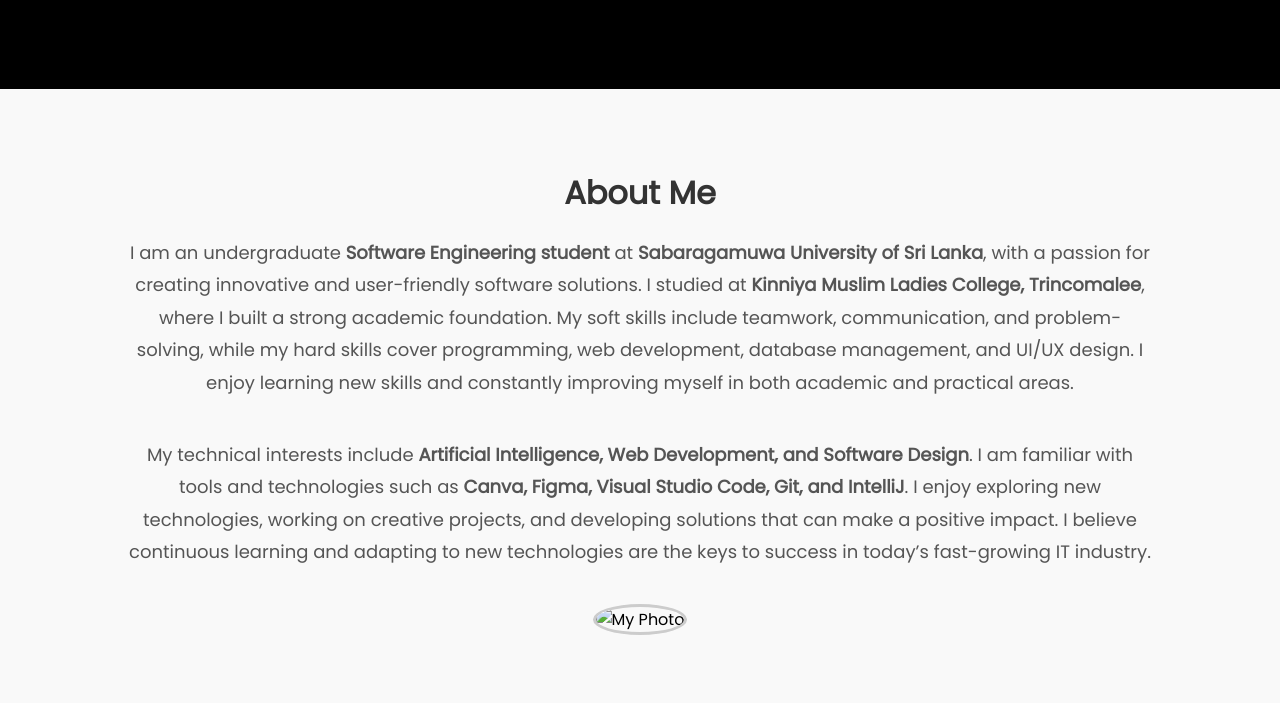
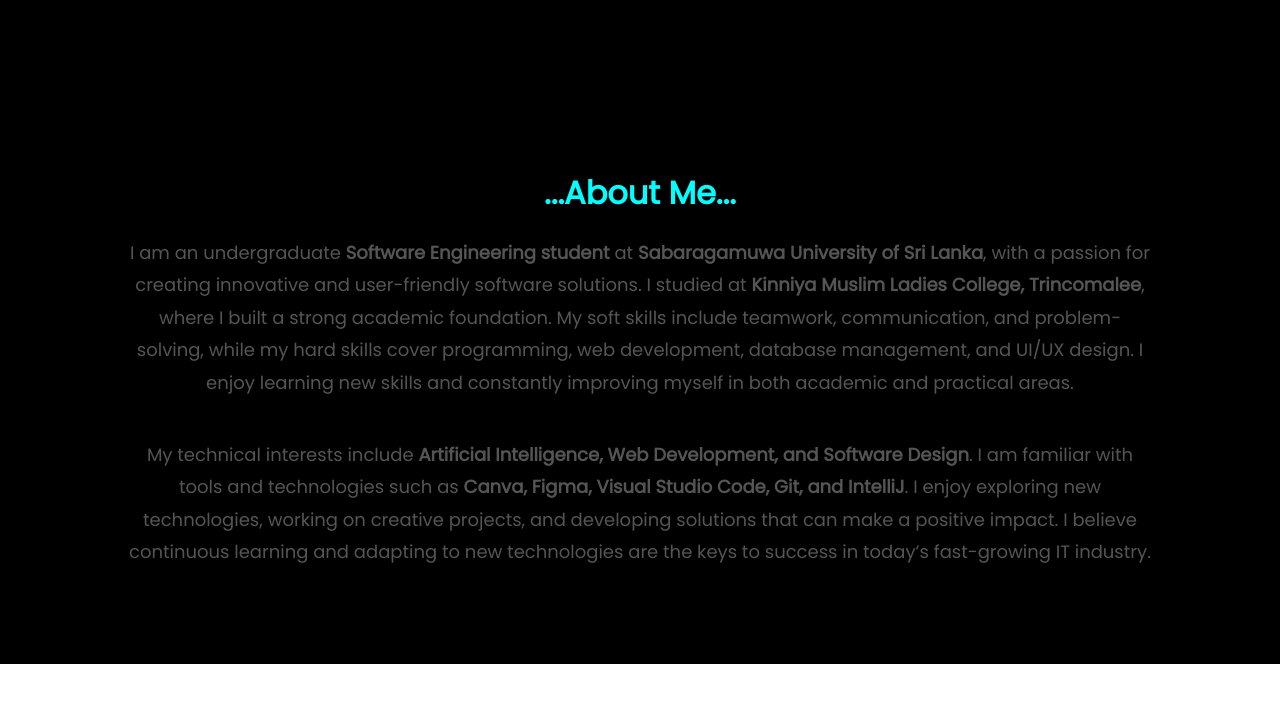
Before and after one commit to mohamedAmeenFathimaNuha/myPortfolio, a plain HTML site: page index.html in a window 1280 px wide. Shown: the part 711-1414 px from the top of the page. After the commit the page ends 1375 px from the top, so only its background shows below. Drawn offline with nearby package versions, Linux system fonts and the light colour scheme.

Commit message:
Updated portfolio design

```diff
--- a/index.html
+++ b/index.html
@@ -15,7 +15,7 @@
            <a href="#" class="logo">NUHA.MAF</a>
            <ul>
                  <li class="active"><a href="#">Home</a></li>
-                 <li><a href="#">About</a></li>
+                 <li><a href="#about">About</a></li>
                  <li><a href="#">Portfolio</a></li>
                  <li><a href="#">Project</a></li>
                  <li><a href="#">Certificates</a></li>
@@ -81,7 +81,7 @@
   <!-- About Section -->
 <section id="about" class="about">
   <div class="about-container">
-    <h2>About Me</h2>
+    <h2>...About Me...</h2>
 
     <p>
       I am an undergraduate <b>Software Engineering student</b> at
@@ -107,7 +107,7 @@
     </p>
 
     <!-- Image Example -->
-    <img src="myphoto.jpg" alt="My Photo" class="about-img">
+
   </div>
 </section>
 
--- a/style.css
+++ b/style.css
@@ -194,8 +194,8 @@ a {
 }
 .home-img .img-box {
     position: relative;
-    width: 32vw;
-    height: 32vw;
+    width: 25vw;
+    height: 25vw;
 
     border-radius: 50%;
     padding: 5px;
@@ -267,7 +267,7 @@ a {
     }
 }
 .about {
-  background: #f9f9f9;
+  background: black;
   padding: 80px 10%;
   text-align: center;
 }
@@ -275,7 +275,7 @@ a {
 .about h2 {
   font-size: 32px;
   margin-bottom: 20px;
-  color: #333;
+  color:#0ff;
 }
 
 .about p {
@@ -284,12 +284,3 @@ a {
   color: #555;
   margin-bottom: 15px;
 }
-
-.about-img {
-  margin-top: 20px;
-  width: 200px;
-  height: 200px;
-  border-radius: 50%;
-  object-fit: cover;
-  border: 3px solid #ccc;
-}
```
